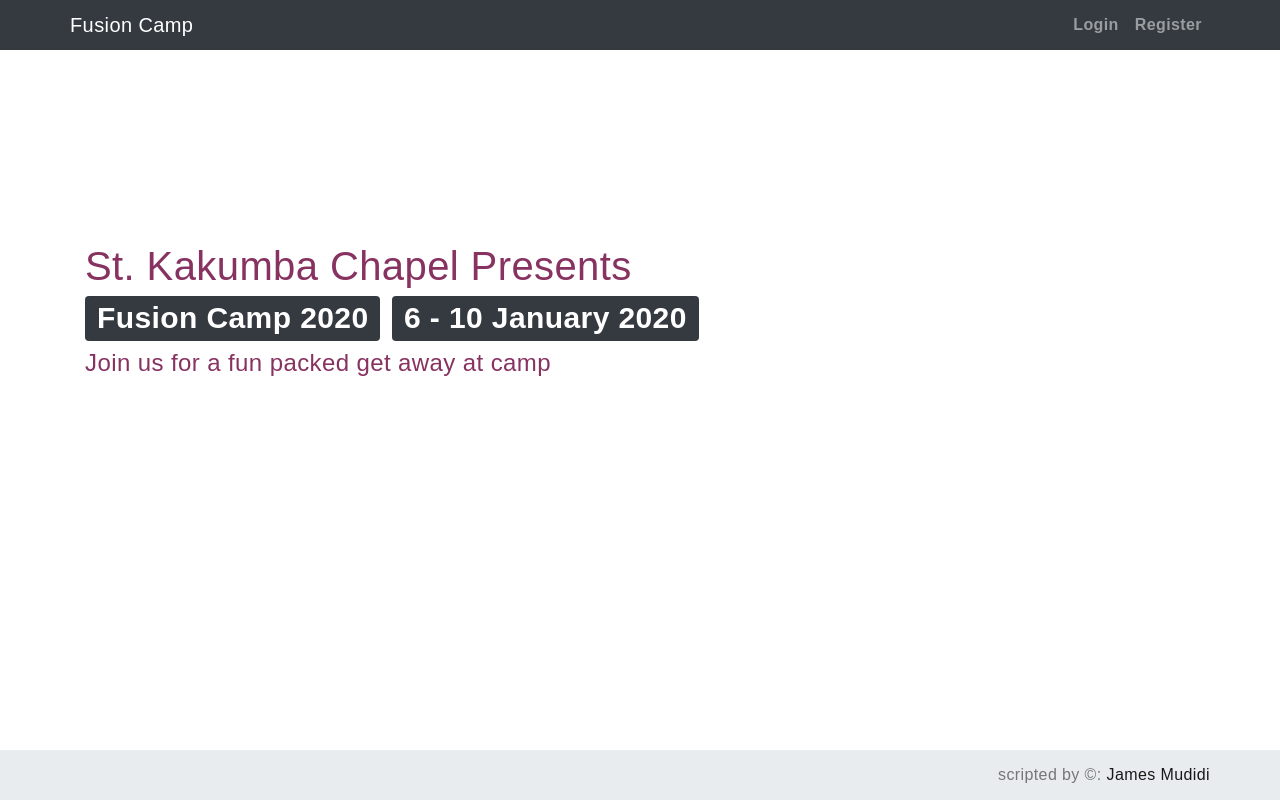
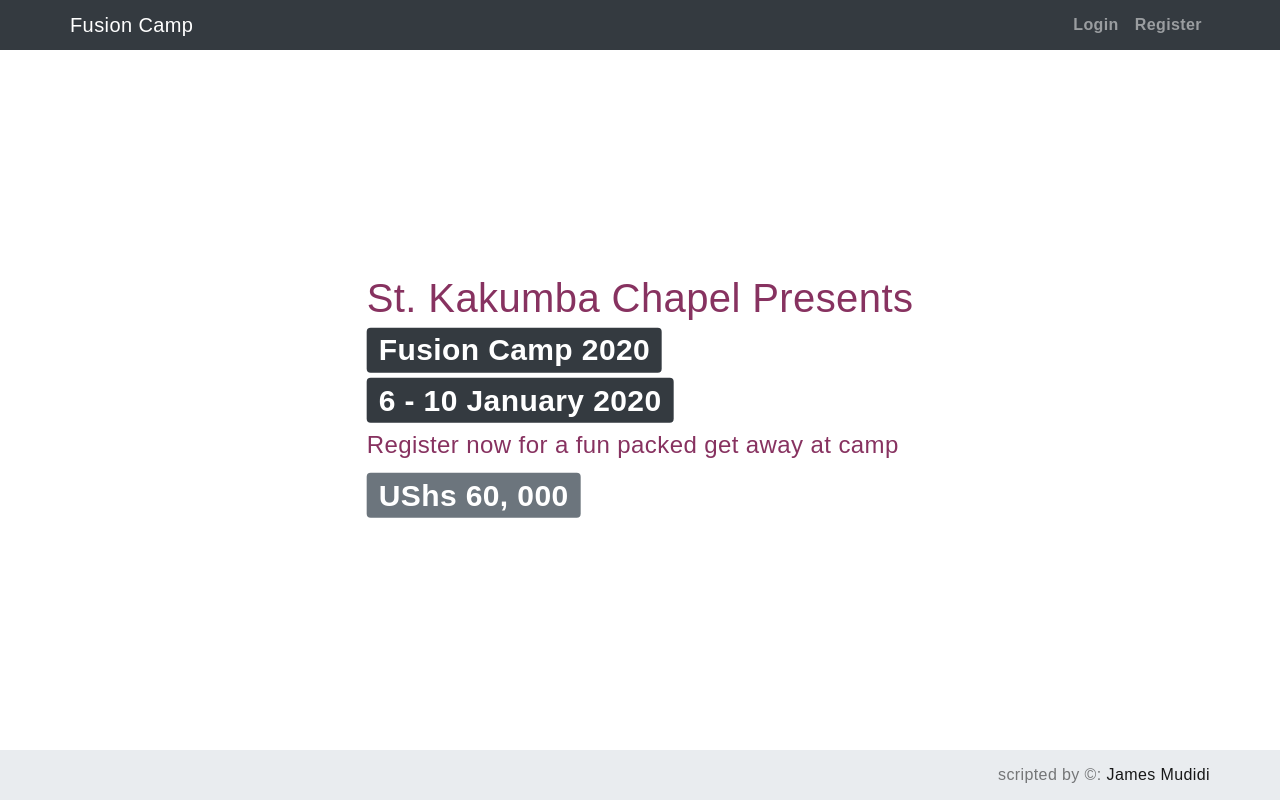
Before and after one commit to JamesMudidi/FusionCamp, a React (Create React App) app in the folder fusion/: page / in a window 1280 px wide. Built offline with nearby package versions, Linux system fonts and the light colour scheme.

Commit message:
edit the custom scss

```diff
--- a/fusion/src/404.js
+++ b/fusion/src/404.js
@@ -13,9 +13,8 @@ const NotFound = ({ location }) => {
           <div className="not-found-text" align="center">
             <h1>404</h1>
             <h3>
-            Page not found.
+              Oh Snap! Page not found.
           </h3>
-          <a href="/">Back to home page.</a>
           </div>
         </Container>
       </section>
--- a/fusion/src/Components/header.js
+++ b/fusion/src/Components/header.js
@@ -6,7 +6,7 @@ class Header extends Component {
         return (
             <Navbar sticky="top" bg="dark" variant="dark">
                 <Container>
-                    <Navbar.Brand href="#home">Fusion Camp</Navbar.Brand>
+                    <Navbar.Brand href="/">Fusion Camp</Navbar.Brand>
                     <Nav className="ml-auto">
                         <Nav.Link href="/login">Login</Nav.Link>
                         <Nav.Link href="/register">Register</Nav.Link>
--- a/fusion/src/Home/home.js
+++ b/fusion/src/Home/home.js
@@ -15,12 +15,15 @@ const Home = () => {
             <h1>
               St. Kakumba Chapel Presents
               <br />
-              <Badge variant="dark">Fusion Camp 2020</Badge>&nbsp;
+              <Badge variant="dark">Fusion Camp 2020</Badge><br />
               <Badge variant="dark">6 - 10 January 2020</Badge>
             </h1>
             <h4>
-              Join us for a fun packed get away at camp
+              Register now for a fun packed get away at camp
             </h4>
+            <h1>
+            <Badge variant="secondary">UShs 60, 000</Badge>
+            </h1>
           </Container>
         </Jumbotron>
       </div>
--- a/fusion/src/custom.scss
+++ b/fusion/src/custom.scss
@@ -44,11 +44,33 @@ body {
   }
 
   .jumbotron {
-      padding-top: 15%;
-      height: 85vh !important;
+    position: absolute;
+    top: 50%;
+    left: 50%;
+    transform: translate(-50%, -50%);
       background-color: $white;
   }
 
   .footer {
       background-color: #E9ECEF !important;
   }
+
+  .not-found {
+    height: 550px;
+  }
+
+  .not-found-text {
+    position: absolute;
+    top: 50%;
+    left: 50%;
+    transform: translate(-50%, -50%);
+  }
+
+  .not-found-text h1 {
+    font-size: 7rem;
+    font-weight: 700;
+  }
+
+  .not-found-text h3 {
+    font-weight: 600;
+  }
```
Lines whose indentation alone changed are shown as unchanged.
